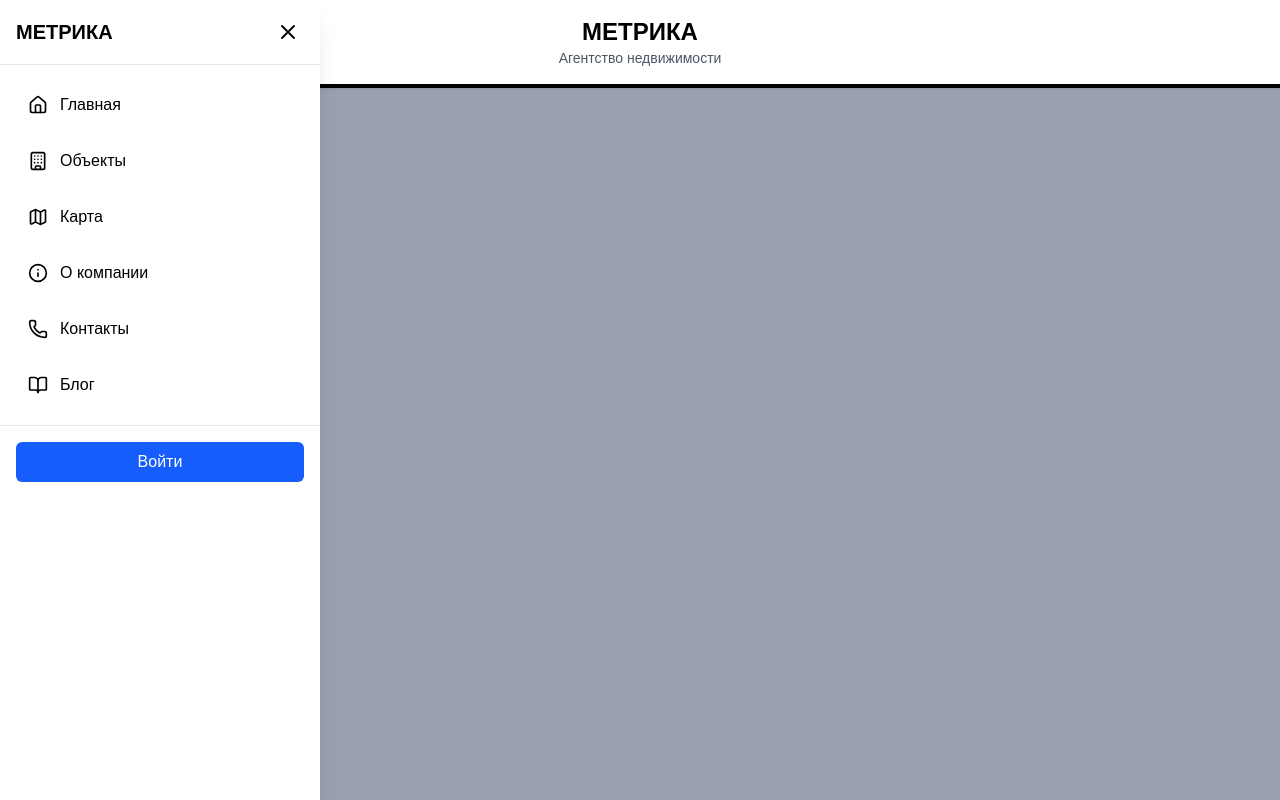
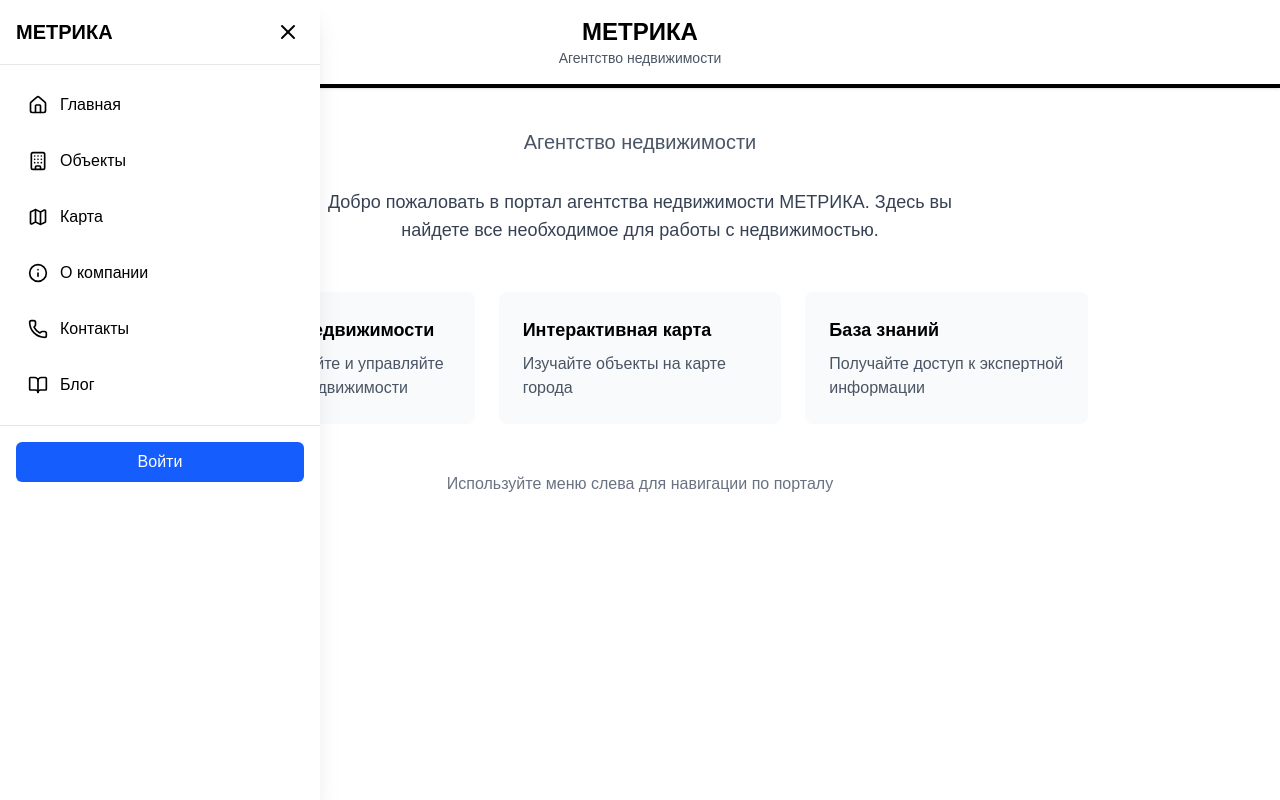
Before and after one commit to anton1989thai-metrika/METRIKA-5, a Next.js app: page / in a window 1280 px wide. Both pictures are taken after a click on the button "Открыть меню". Built offline with nearby package versions, Linux system fonts and the light colour scheme; no server answers.

Commit message:
Remove gray overlay completely from burger menu
- Removed bg-gray-400 and bg-opacity-20 classes
- Removed transition-opacity animation
- Page now remains completely visible without any dimming
- Overlay still exists for click-to-close functionality but is transparent

```diff
--- a/src/components/BurgerMenu.tsx
+++ b/src/components/BurgerMenu.tsx
@@ -117,7 +117,7 @@ export default function BurgerMenu() {
       {/* Оверлей */}
       {isOpen && (
         <div
-          className="fixed inset-0 bg-gray-400 bg-opacity-20 z-40 transition-opacity duration-300"
+          className="fixed inset-0 z-40"
           onClick={() => setIsOpen(false)}
         />
       )}
```
